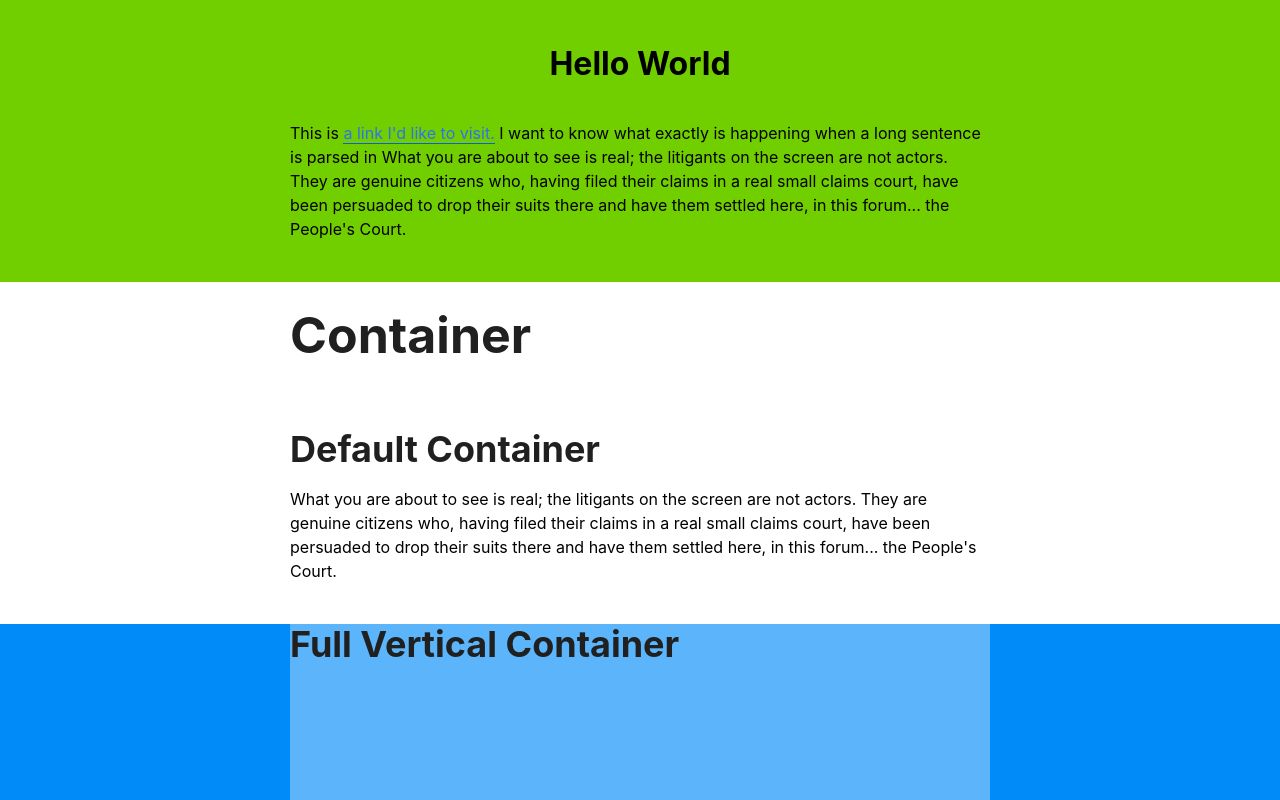
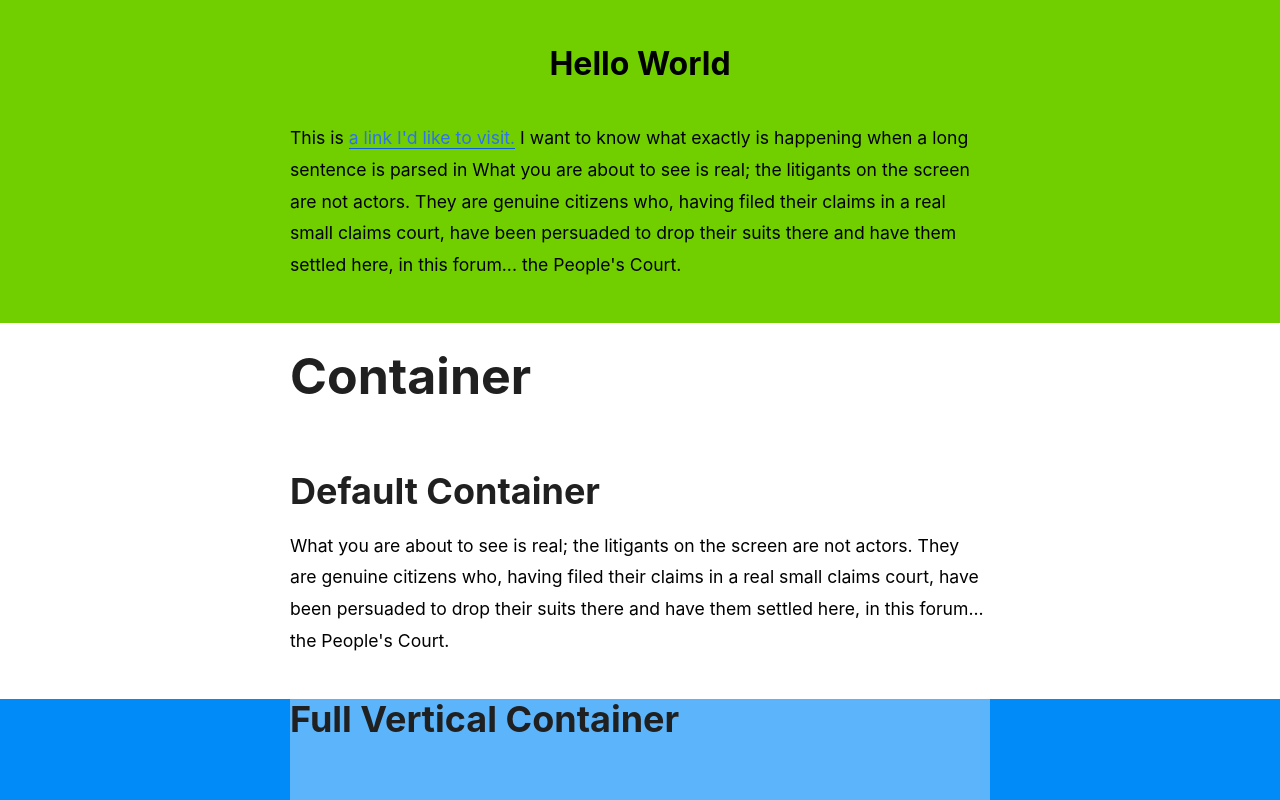
Before and after one commit to nkhil/Pinterest-for-books, a React app: page / in a window 1280 px wide. Shown: the top 800 px of the page. Built offline with nearby package versions, Linux system fonts and the light colour scheme.

Commit message:
Modify global styles

```diff
--- a/src/App/components/styles/GlobalStyles.js
+++ b/src/App/components/styles/GlobalStyles.js
@@ -10,7 +10,8 @@ const GlobalStyle = createGlobalStyle`
   }
 
   p {
-    line-height: 1.5;
+    line-height: 1.8;
+    font-size: 1.1rem;
   }
 `
 
```
